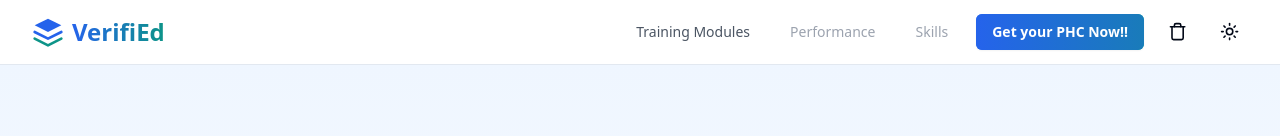
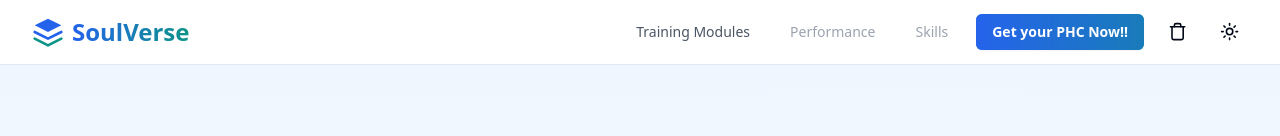
Before and after one commit to tarunvaddeSoul/verifiEd-frontend, a React (Create React App) app: page / in a window 1280 px wide. Shown: the top 136 px of the page. Built offline with nearby package versions, Linux system fonts and the light colour scheme.

Commit message:
chore: change name from VerifiEd to SoulVerse
Signed-off-by: tarunvaddeSoul <tarun@soulverse.com>

```diff
--- a/public/index.html
+++ b/public/index.html
@@ -24,7 +24,7 @@
       work correctly both with client-side routing and a non-root public URL.
       Learn how to configure a non-root public URL by running `npm run build`.
     -->
-    <title>SSI Portal</title>
+    <title>SoulVerse Portal</title>
   </head>
   <body>
     <noscript>You need to enable JavaScript to run this app.</noscript>
--- a/src/components/Navigation.tsx
+++ b/src/components/Navigation.tsx
@@ -78,7 +78,7 @@ export default function Navigation() {
             <Link to="/" className="flex items-center">
               <Logo />
               <span className="text-2xl font-bold bg-gradient-to-r from-blue-600 to-teal-600 text-transparent bg-clip-text hover:from-blue-500 hover:to-teal-500 transition-all duration-300">
-                VerifiEd
+                SoulVerse
               </span>
             </Link>
           </div>
```
